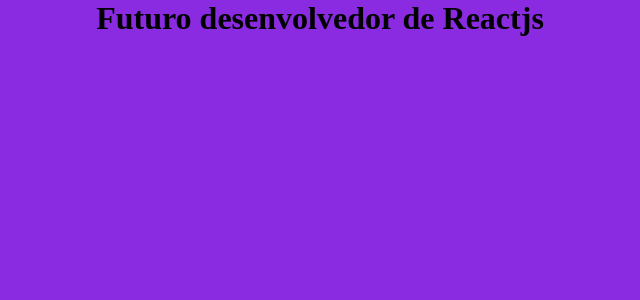
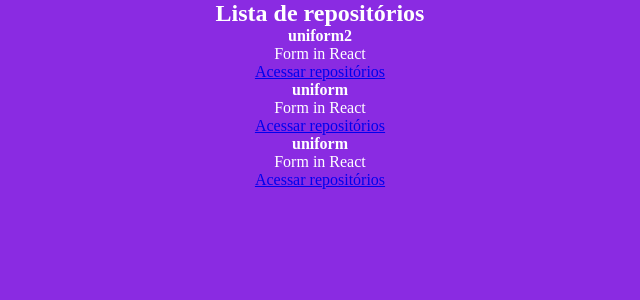
Before and after one commit to Allex-Lima/Estudo-React, a React (Create React App) app: page / in a window 1280 px wide. Shown: the top 300 px of the page, without its empty margins (320-960 px from the left). Built offline with nearby package versions, Linux system fonts and the light colour scheme.

Commit message:
Primeiro componente React

```diff
--- a/src/App.jsx
+++ b/src/App.jsx
@@ -1,5 +1,8 @@
+import { RepositoryList } from './components/RepositoryList.jsx'
 import './styles/global.scss'
 
 export function App() {
-    return <h1>Futuro desenvolvedor de Reactjs</h1>
+    return (
+        <RepositoryList />
+    )
 }
--- /dev/null
+++ b/src/components/RepositoryList.jsx
@@ -0,0 +1,39 @@
+const uniformName = 'uniform2'
+
+
+export function RepositoryList() {
+    return (
+        <section className="repository-list">
+            <h1>Lista de repositórios</h1>
+
+            <ul>
+                <li>
+                    <strong>{uniformName}</strong>
+                    <p>Form in React</p>
+
+                    <a href="#">
+                        Acessar repositórios
+                    </a>
+                </li>
+
+                <li>
+                    <strong>uniform</strong>
+                    <p>Form in React</p>
+
+                    <a href="#">
+                        Acessar repositórios
+                    </a>
+                </li>
+
+                <li>
+                    <strong>uniform</strong>
+                    <p>Form in React</p>
+
+                    <a href="#">
+                        Acessar repositórios
+                    </a>
+                </li>
+            </ul>
+        </section>
+    )
+}
--- a/src/styles/global.scss
+++ b/src/styles/global.scss
@@ -8,4 +8,5 @@
     font: Arial, Helvetica, sans-serif;
     text-align: center;
     background-color: blueviolet;
+    color: #fff;
 }
```
